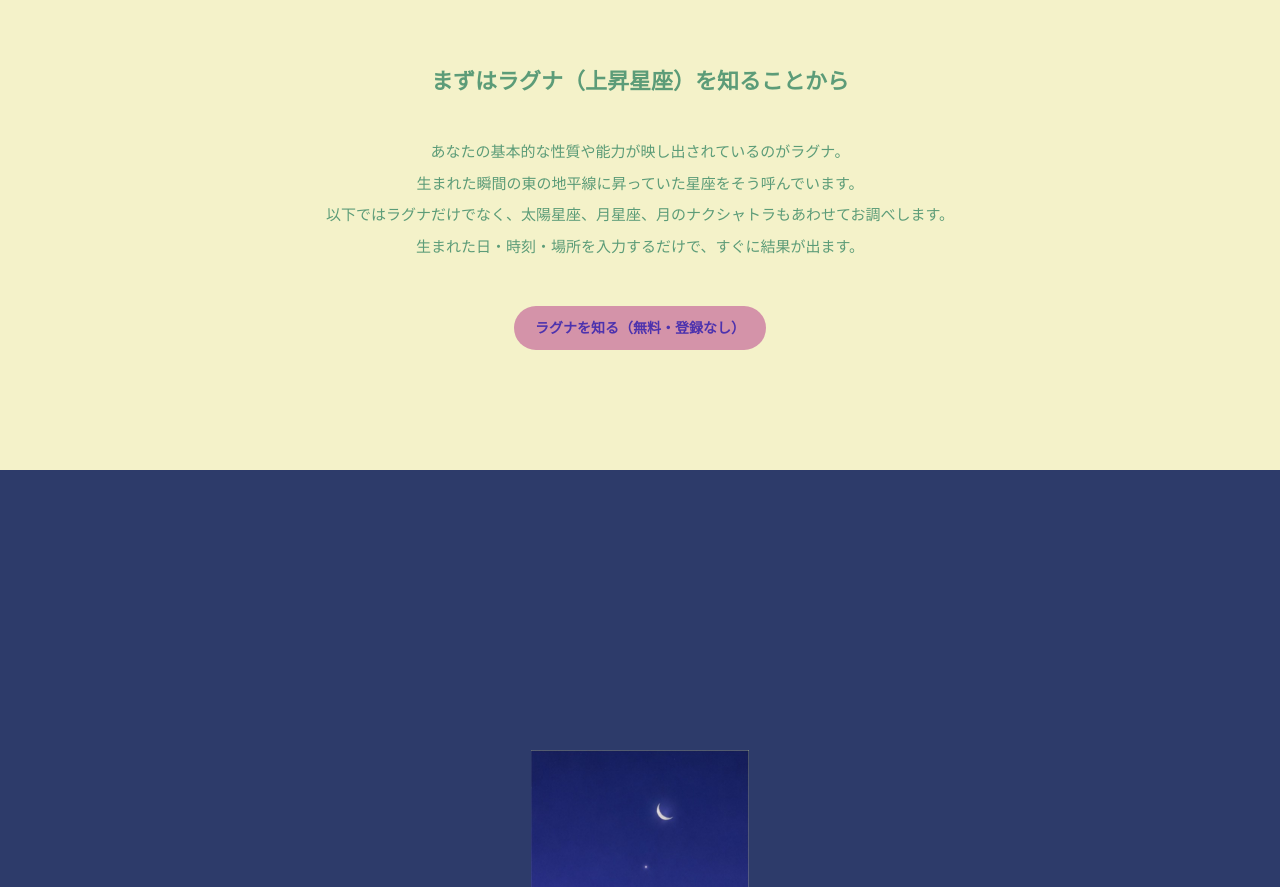
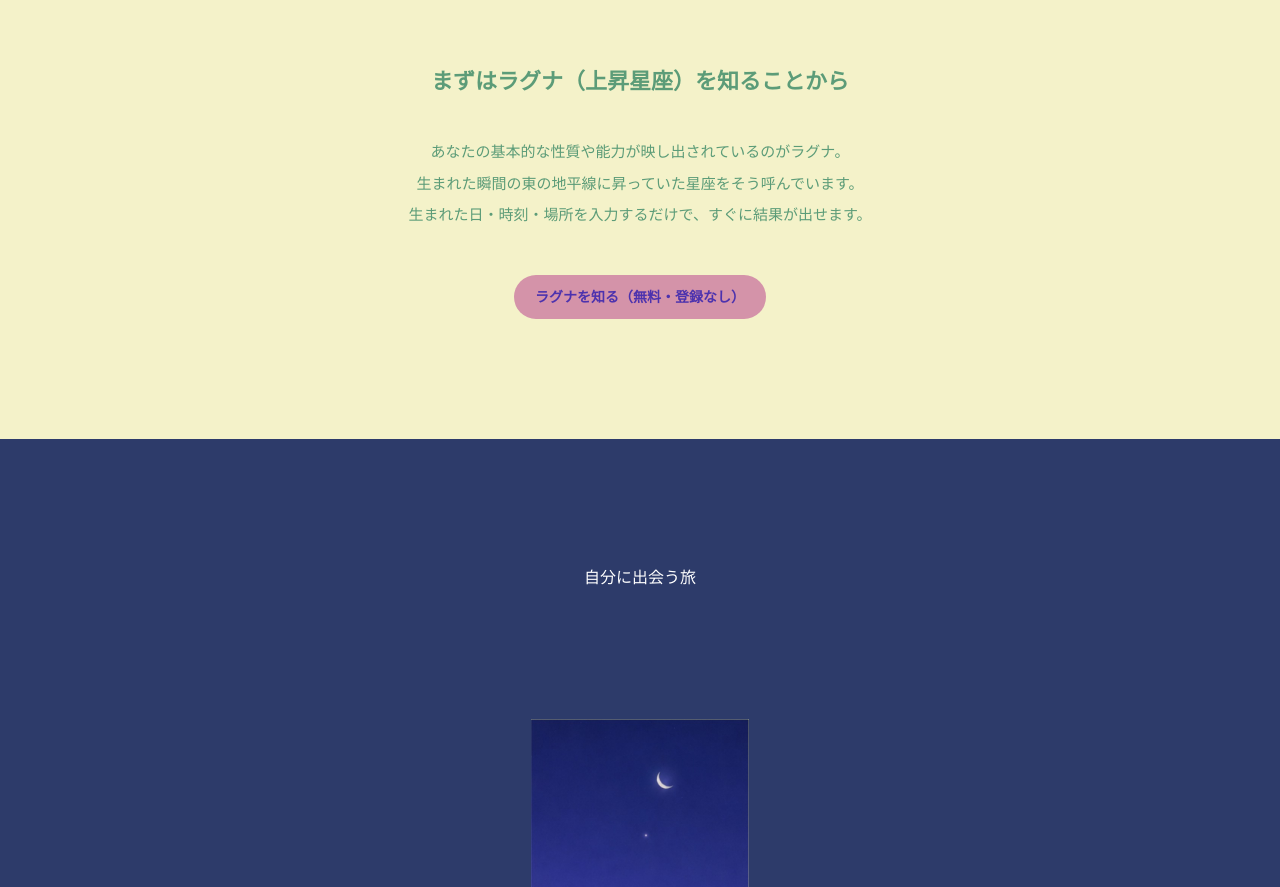
Before and after one commit to parama-jyotish/parama-frontend, a Next.js app: page / in a window 1280 px wide. Shown: the part 3360-4247 px from the top of the page. Built offline with nearby package versions, Linux system fonts and the light colour scheme; a web font is replaced by a local one.

Commit message:
コピー修正・ブランド表記統一(PARAMA→Parama)・closeセクション文言追加・緯経度入力対応(全角正規化/4桁丸め)・フッター文言変更

```diff
--- a/src/app/free/lagna/page.tsx
+++ b/src/app/free/lagna/page.tsx
@@ -681,6 +681,8 @@ export default function LagnaPage() {
                 }}
               >
                 一覧にない都市は、最も近い都市名を入力してください。
+                <br />
+                緯経度でも調べられます（例：35.68, 139.76）
               </p>
             </fieldset>
 
--- a/src/app/layout.tsx
+++ b/src/app/layout.tsx
@@ -10,7 +10,7 @@ const notoSansJP = Noto_Sans_JP({
 });
 
 export const metadata: Metadata = {
-  title: "PARAMA（パラマ）| インド占星術で自分らしさの手がかりを",
+  title: "Parama（パラマ）| インド占星術で自分らしさの手がかりを",
   description:
     "3,000年以上の歴史を持つインド占星術（ジョーティシュ）で、あなたの本質と人生の流れを読み解きます。まずは無料のラグナ診断から。",
   robots: {
@@ -18,7 +18,7 @@ export const metadata: Metadata = {
     follow: false,
   },
   openGraph: {
-    title: "PARAMA（パラマ）| インド占星術",
+    title: "Parama（パラマ）| インド占星術",
     description:
       "3,000年以上の歴史を持つインド占星術で、あなたの本質と人生の流れを読み解きます。",
     url: "https://parama-jyotish.jp",
@@ -28,7 +28,7 @@ export const metadata: Metadata = {
   },
   twitter: {
     card: "summary_large_image",
-    title: "PARAMA（パラマ）| インド占星術",
+    title: "Parama（パラマ）| インド占星術",
     description:
       "3,000年以上の歴史を持つインド占星術で、あなたの本質と人生の流れを読み解きます。",
   },
--- a/src/app/legal/privacy/page.tsx
+++ b/src/app/legal/privacy/page.tsx
@@ -2,7 +2,7 @@ import Header from "@/components/Header";
 import Footer from "@/components/Footer";
 
 export const metadata = {
-  title: "プライバシーポリシー | PARAMA",
+  title: "プライバシーポリシー | Parama",
 };
 
 export default function PrivacyPage() {
@@ -16,7 +16,7 @@ export default function PrivacyPage() {
           </h1>
           <div className="py-8 sm:py-10 px-[22px] text-c-teal-deep leading-relaxed space-y-8 font-ryotext text-[0.9375rem]">
             <p>
-              桂乃星術館（以下「当サービス」といいます）は、インド占星術（ジョーティシュ）に基づく無料のラグナ簡易判定「インド占星術パラマ（PARAMA）」（以下「本サービス」といいます）を提供するにあたり、ご利用者の個人情報の保護を重要な責務と考えています。本ポリシーは、本サービスにおける個人情報の取得、利用、管理に関する方針を定めるものです。
+              桂乃星術館（以下「当サービス」といいます）は、インド占星術（ジョーティシュ）に基づく無料のラグナ簡易判定「インド占星術パラマ（Parama）」（以下「本サービス」といいます）を提供するにあたり、ご利用者の個人情報の保護を重要な責務と考えています。本ポリシーは、本サービスにおける個人情報の取得、利用、管理に関する方針を定めるものです。
             </p>
 
             <section>
--- a/src/app/legal/terms/page.tsx
+++ b/src/app/legal/terms/page.tsx
@@ -2,7 +2,7 @@ import Header from "@/components/Header";
 import Footer from "@/components/Footer";
 
 export const metadata = {
-  title: "利用規約 | PARAMA",
+  title: "利用規約 | Parama",
 };
 
 export default function TermsPage() {
@@ -16,7 +16,7 @@ export default function TermsPage() {
           </h1>
           <div className="py-8 sm:py-10 px-[22px] text-c-teal-deep leading-relaxed space-y-8 font-ryotext text-[0.9375rem]">
             <p>
-              本利用規約（以下「本規約」といいます）は、桂乃星術館（以下「当方」といいます）が提供するインド占星術（ジョーティシュ）に基づく鑑定サービス「PARAMA」（以下「本サービス」といいます）の利用条件を定めるものです。本サービスを利用されるすべての方（以下「利用者」といいます）は、本規約に同意したうえでご利用ください。
+              本利用規約（以下「本規約」といいます）は、桂乃星術館（以下「当方」といいます）が提供するインド占星術（ジョーティシュ）に基づく鑑定サービス「Parama」（以下「本サービス」といいます）の利用条件を定めるものです。本サービスを利用されるすべての方（以下「利用者」といいます）は、本規約に同意したうえでご利用ください。
             </p>
 
             <section>
--- a/src/app/legal/tokushoho/page.tsx
+++ b/src/app/legal/tokushoho/page.tsx
@@ -3,7 +3,7 @@ import Header from "@/components/Header";
 import Footer from "@/components/Footer";
 
 export const metadata = {
-  title: "特定商取引法に基づく表記 | PARAMA",
+  title: "特定商取引法に基づく表記 | Parama",
 };
 
 const sections: { term: string; description: ReactNode }[] = [
--- a/src/app/page.module.css
+++ b/src/app/page.module.css
@@ -101,7 +101,21 @@
 
 /* ── クロージング夜空 ── */
 .closing {
-  padding: 240px 24px;
+  padding: 0 24px;
+}
+.closingSpacer {
+  height: 240px;
+  display: flex;
+  align-items: center;
+  justify-content: center;
+}
+.closingText {
+  font-family: var(--font-shuei);
+  font-weight: 400;
+  color: #fff;
+  font-size: 1rem;
+  line-height: 1.9;
+  text-align: center;
 }
 .closingWindow {
   width: 152px;
@@ -188,7 +202,10 @@
   }
 
   .closing {
-    padding: clamp(280px, 32vh, 360px) 24px;
+    padding: 0 24px;
+  }
+  .closingSpacer {
+    height: clamp(280px, 32vh, 360px);
   }
   .closingWindow {
     width: clamp(152px, 17vw, 240px);
--- a/src/app/page.tsx
+++ b/src/app/page.tsx
@@ -193,7 +193,7 @@ export default function Home() {
         >
           <Image
             src="/images/logo-mark.svg"
-            alt="PARAMA"
+            alt="Parama"
             width={36}
             height={36}
           />
@@ -292,7 +292,7 @@ export default function Home() {
         jaHeading="パラマでわかること"
         jaColor="var(--c-green)"
         body={
-          "インド占星術は、なぜそう感じ、そうしてしまうかを言語化するのが得意。\n自分自身や、置かれている状況を深く知りたいあなたに、そっと寄り添い、星からのまなざしをお届けします。"
+          "インド占星術は、なぜそう感じ、そうしてしまうかを言語化することが得意です。\n自分自身や、置かれている状況を深く知りたいあなたに、そっと寄り添い、星からのまなざしをお届けします。"
         }
         bodyColor="var(--c-green)"
       />
@@ -327,7 +327,7 @@ export default function Home() {
         jaHeading="自分の特性がわかる"
         jaColor="#cfd9c9"
         body={
-          "あなたらしい性格や性分、行動のパターンがどこから来るのか、読み解きます。自分の反応を、仕組みとして理解できるようになります。"
+          "あなたらしい性格や性分、行動のパターンがどこから来るのか、読み解きます。自分の反応を、仕組みとしてとらえることができます。"
         }
         bodyColor="#dae6d4"
       />
@@ -366,7 +366,7 @@ export default function Home() {
           </p>
 
           <p className={styles.ctaBody}>
-            {"あなたの基本的な性質や能力が映し出されているのがラグナ。\n生まれた瞬間の東の地平線に昇っていた星座をそう呼んでいます。\n以下ではラグナだけでなく、太陽星座、月星座、月のナクシャトラもあわせてお調べします。\n生まれた日・時刻・場所を入力するだけで、すぐに結果が出ます。"}
+            {"あなたの基本的な性質や能力が映し出されているのがラグナ。\n生まれた瞬間の東の地平線に昇っていた星座をそう呼んでいます。\n生まれた日・時刻・場所を入力するだけで、すぐに結果が出せます。"}
           </p>
 
           <div style={{ display: "flex", justifyContent: "center" }}>
@@ -388,10 +388,15 @@ export default function Home() {
           position: "relative",
           zIndex: 2,
           display: "flex",
-          justifyContent: "center",
+          flexDirection: "column",
           alignItems: "center",
         }}
       >
+        {/* 上テキスト（上アキの天地中央） */}
+        <div className={styles.closingSpacer}>
+          <p className={styles.closingText}>自分に出会う旅</p>
+        </div>
+
         {/* cta-sky.jpg 中央配置（モバイル 152×152、PC はリキッド） */}
         <div
           className={styles.closingWindow}
@@ -407,6 +412,11 @@ export default function Home() {
             style={{ objectFit: "cover" }}
           />
         </div>
+
+        {/* 下：✶（下アキの天地中央） */}
+        <div className={styles.closingSpacer}>
+          <p className={styles.closingText}>✶</p>
+        </div>
       </section>
 
       <Footer />
--- a/src/components/Footer.tsx
+++ b/src/components/Footer.tsx
@@ -29,7 +29,7 @@ export default function Footer() {
             className="transition-opacity hover:opacity-60"
             style={{ color: "var(--c-cream)" }}
           >
-            ラグナ無料診断
+            ラグナ簡易判定
           </Link>
         </nav>
 
--- a/src/components/Header.tsx
+++ b/src/components/Header.tsx
@@ -66,7 +66,7 @@ export default function Header({
                   >
                     <Image
                       src="/images/logo-mark.svg"
-                      alt="PARAMA"
+                      alt="Parama"
                       width={36}
                       height={36}
                     />
@@ -75,7 +75,7 @@ export default function Header({
                   <Link href="/" className="block w-9 h-9">
                     <Image
                       src="/images/logo-mark.svg"
-                      alt="PARAMA"
+                      alt="Parama"
                       width={36}
                       height={36}
                     />
```
Also changed, not shown: src/app/about/page.tsx (+6 -6 lines), src/data/cities.ts (+25 -0 lines).
